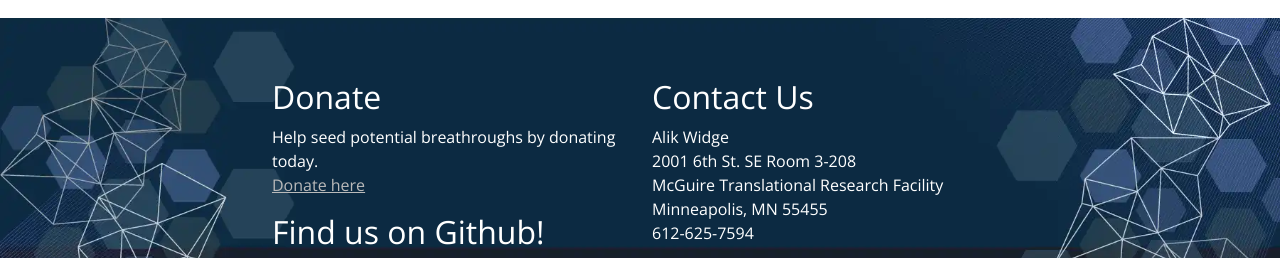
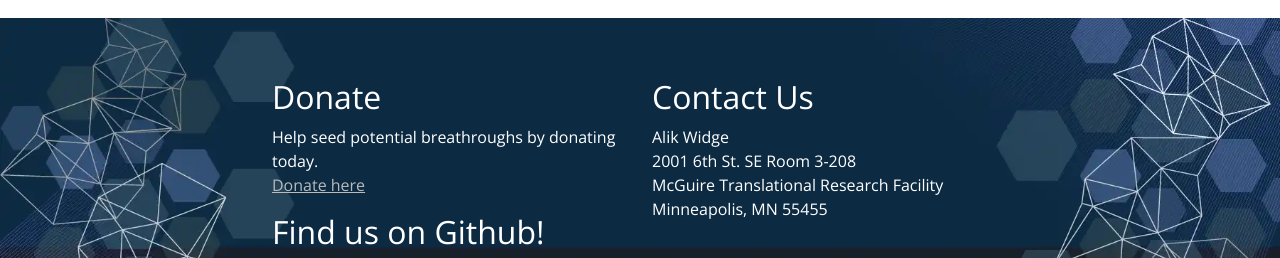
Before and after one commit to tne-lab/tnel-website, a website with bundled scripts: page contact.html in a window 1280 px wide. Shown: the part 1320-1578 px from the top of the page. Built offline with nearby package versions, Linux system fonts and the light colour scheme; no server answers; grey boxes are pictures that could not be loaded; a web font is replaced by a local one.

Commit message:
Update contact.html

```diff
--- a/contact.html
+++ b/contact.html
@@ -216,7 +216,7 @@
           </div>
           <div class="col-md-4">
             <h2>Contact Us</h2>
-            <p>Alik Widge<br>2001 6th St. SE Room 3-208<br>McGuire Translational Research Facility<br>Minneapolis, MN 55455<br>612-625-7594</p>
+            <p>Alik Widge<br>2001 6th St. SE Room 3-208<br>McGuire Translational Research Facility<br>Minneapolis, MN 55455</p>
             <iframe src="https://www.google.com/maps/embed?pb=!1m18!1m12!1m3!1d2822.2482639635737!2d-93.2274523841919!3d44.97926757368968!2m3!1f0!2f0!3f0!3m2!1i1024!2i768!4f13.1!3m3!1m2!1s0x52b32d1c72d71511%3A0x91cb6a67a4ffd6aa!2sMcGuire%20Translational%20Research%20Facility%2C%202001%206th%20St%20SE%2C%20Minneapolis%2C%20MN%2055455!5e0!3m2!1sen!2sus!4v1658538774072!5m2!1sen!2sus" height="450" width="100%" style="border:0;" allowfullscreen="" loading="lazy" referrerpolicy="no-referrer-when-downgrade"></iframe>
           </div>
         </div>
```
